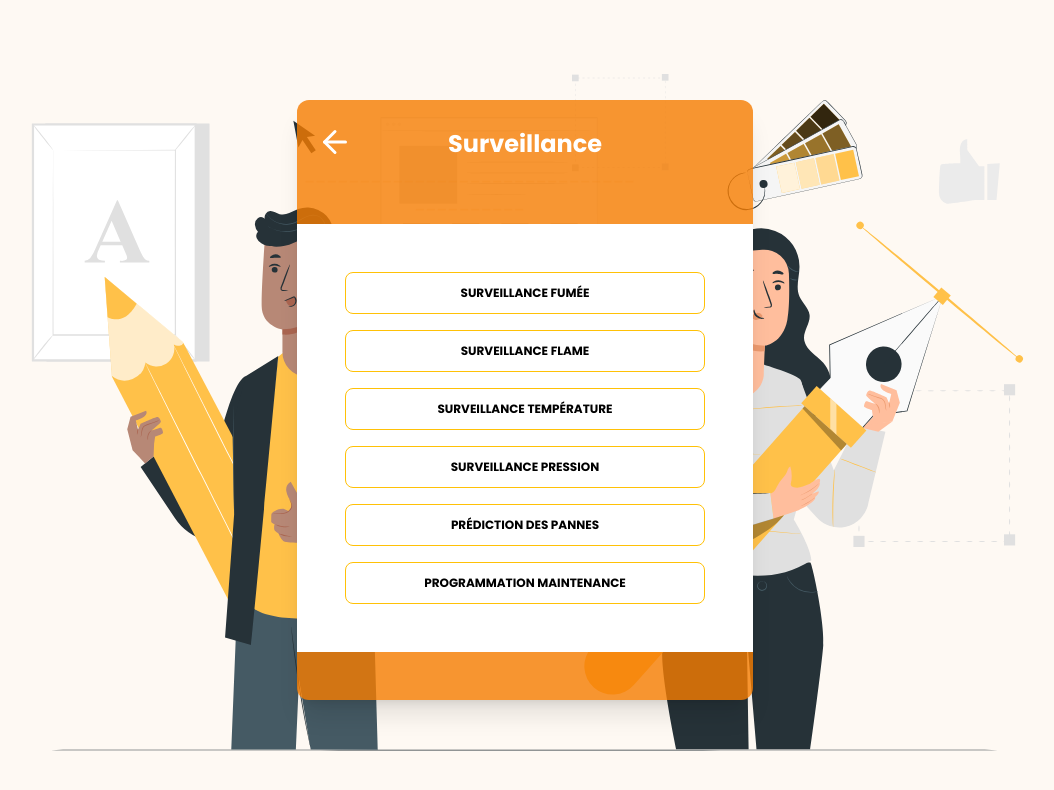
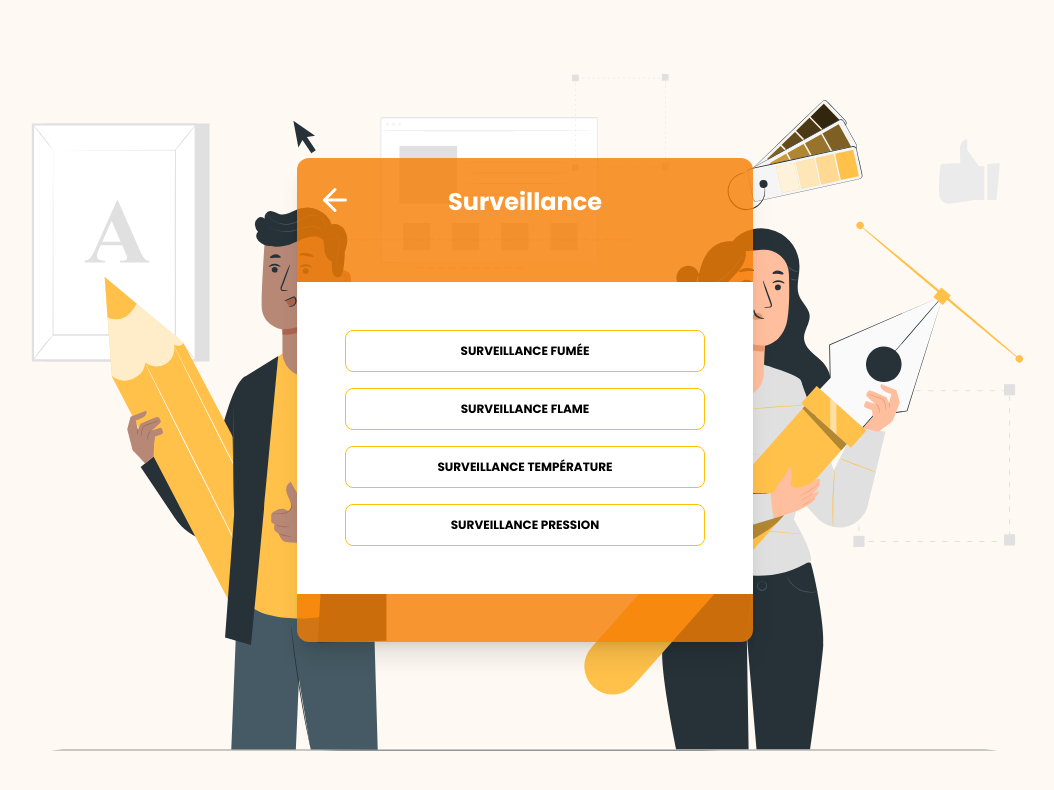
Before and after one commit to gouraintite/fec, a React (Vite) app: page /three in a window 1280 px wide. Shown: the top 790 px of the page, without its empty margins (115-1169 px from the left). Built offline with nearby package versions, Linux system fonts and the light colour scheme; a web font is replaced by a local one.

Commit message:
all done

```diff
--- a/src/modules/views/pages/contents/three.jsx
+++ b/src/modules/views/pages/contents/three.jsx
@@ -55,22 +55,6 @@ export default function Main() {
                 >
                   <p className="text-md font-semibold w-5/6">Surveillance pression </p>
                 </Button>
-                <Button
-                  onClick={()=>{navigate('/four')}}
-                  variant="outlined"
-                  color="amber"
-                  className="flex text-black duration-300 ease-in-out hover:bg-orange-400 hover:text-white w-full justify-around items-center gap-3"
-                >
-                  <p className="text-md font-semibold w-5/6">Prédiction des pannes </p>
-                </Button>
-                <Button
-                  onClick={()=>{navigate('/four')}}
-                  variant="outlined"
-                  color="amber"
-                  className="flex text-black duration-300 ease-in-out hover:bg-orange-400 hover:text-white w-full justify-around items-center gap-3"
-                >
-                  <p className="text-md font-semibold w-5/6">Programmation Maintenance</p>
-                </Button>
               </div>
             </div>
           </div>
```
